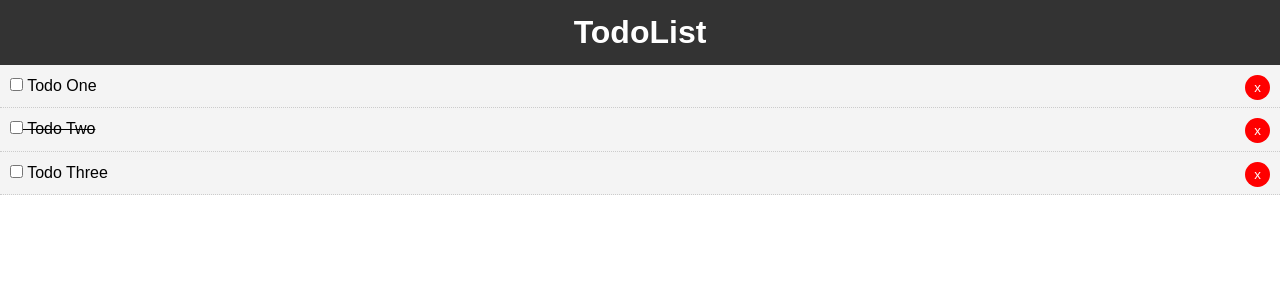
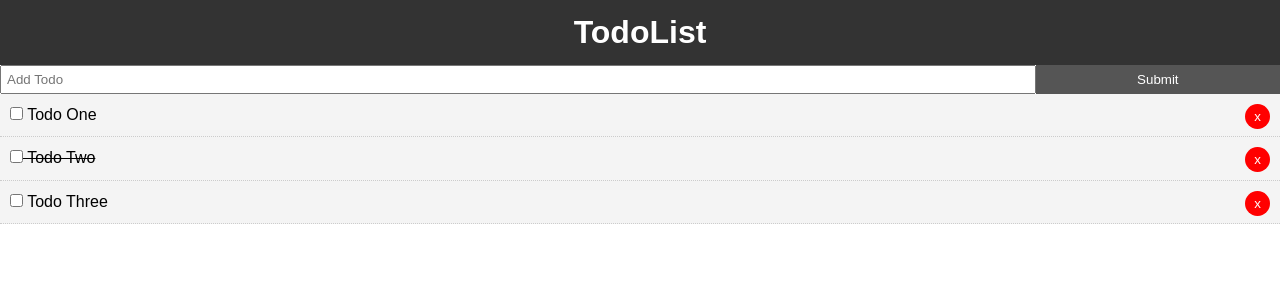
Before and after one commit to tatjanajan/vuetutorial, a Vue app: page / in a window 1280 px wide. Shown: the top 300 px of the page. Built offline with nearby package versions, Linux system fonts and the light colour scheme.

Commit message:
Kreirana komponent AddTodo s formom za dodavanje zadatka.

```diff
--- a/src/App.vue
+++ b/src/App.vue
@@ -1,6 +1,7 @@
 <template>
   <div id="app">
     <Header />
+    <AddTodo />
     <Todos v-bind:todos="todos" v-on:del-todo="deleteTodo"/>
   </div>
 </template>
@@ -8,12 +9,14 @@
 <script>
   import Header from './components/layout/Header'
   import Todos from './components/Todos'
+  import AddTodo from './components/AddTodo'
 
   export default {
     name: 'app',
     components: {
       Header,
-      Todos
+      Todos,
+      AddTodo
     },
     data() {
       return {
@@ -55,4 +58,17 @@
     font-family: Arial, Helvetica, sans-serif;
     line-height: 1.4;
   }
+
+  .btn {
+    display: inline-block;
+    border: none;
+    background: #555;
+    color: #fff;
+    padding: 7px 20px;
+    cursor: pointer;
+  }
+
+  .btn:hover {
+    background: #666;
+  }
 </style>
--- /dev/null
+++ b/src/components/AddTodo.vue
@@ -0,0 +1,29 @@
+<template>
+    <div>
+        <form>
+            <input type="text" name="title" placeholder="Add Todo">
+            <input type="submit" value="Submit" class="btn">
+        </form>
+    </div>
+</template>
+
+<script>
+export default {
+    name: "AddTodo"
+}
+</script>
+
+<style scoped>
+    form {
+        display: flex;
+    }
+
+    input[type="text"] {
+        flex: 10;
+        padding: 5px;
+    }
+
+    input[type="submit"] {
+        flex: 2;
+    }
+</style>
```
